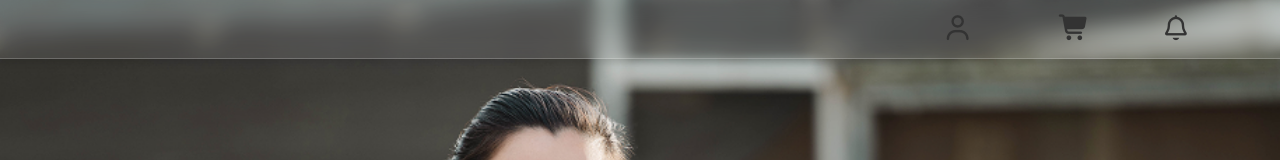
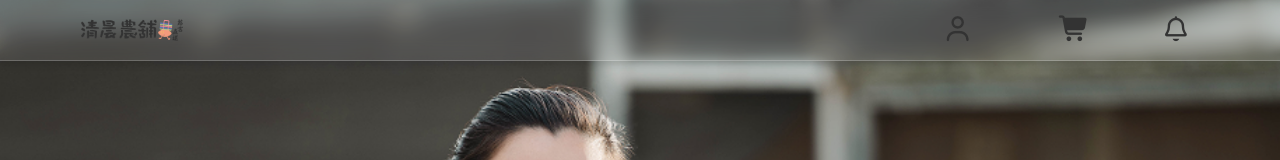
Before and after one commit to rHyThM3294/morning-farm, a Vue app: page / in a window 1280 px wide. Shown: the top 160 px of the page. Built offline with nearby package versions, Linux system fonts and the light colour scheme.

Commit message:
直接將div class="Logo"刪除

```diff
--- a/src/components/layout/SiteHeader.vue
+++ b/src/components/layout/SiteHeader.vue
@@ -2,9 +2,7 @@
   <header>
     <div class="container">
       <div class="headerUp">
-        <RouterLink to="/" class="logoLink">
-
-        </RouterLink>
+        <RouterLink to="/" class="logo"></RouterLink>
         <div class="searchBox webSearch">
           <input type="text" placeholder="我想要買..." />
           <button type="submit" id="searchButton" class="searchButton">
```
Also changed, not shown: 65 other files (tests, documents, lock files or other folders).
